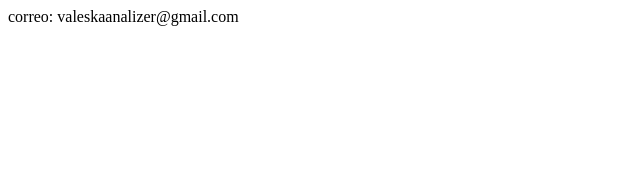
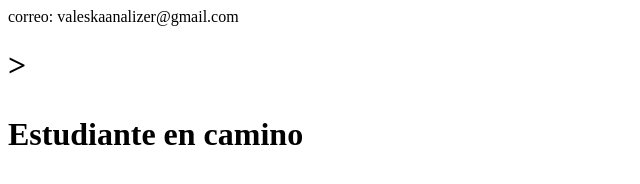
Before and after one commit to Analizer25/sistema-de-registro, a plain HTML site: page cintacto.html in a window 1280 px wide. Shown: the whole page, without its empty margins (0-640 px from the left). Drawn offline with Linux system fonts and the light colour scheme.

Commit message:
Actualiza el cintacto

```diff
--- a/cintacto.html
+++ b/cintacto.html
@@ -7,5 +7,6 @@
 </head>
 <body>
     <hi> correo: valeskaanalizer@gmail.com <h1>
+        ><p>Estudiante en camino</p>
 </body>
 </html>
```
